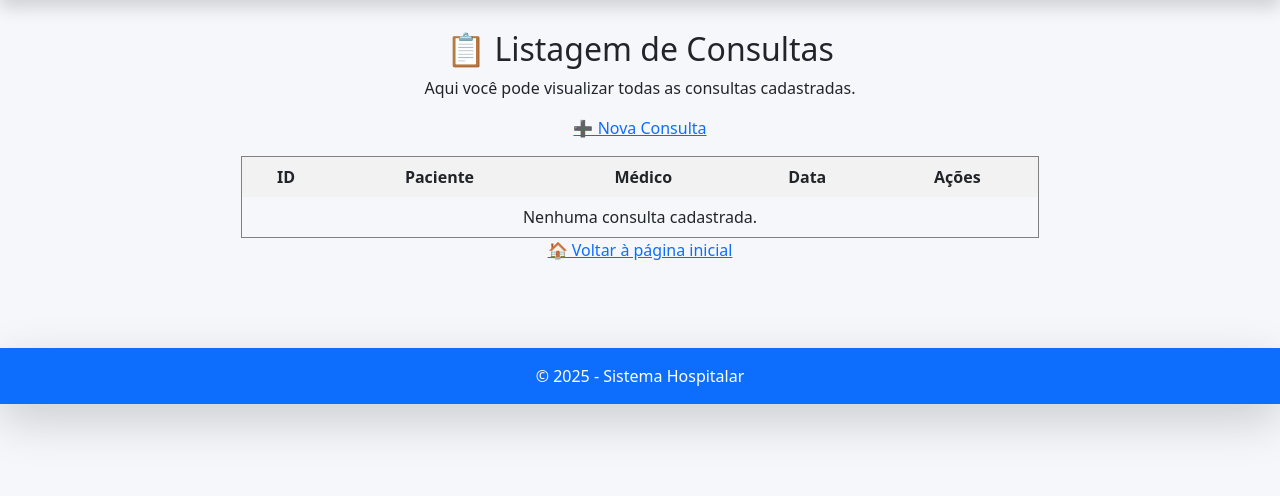
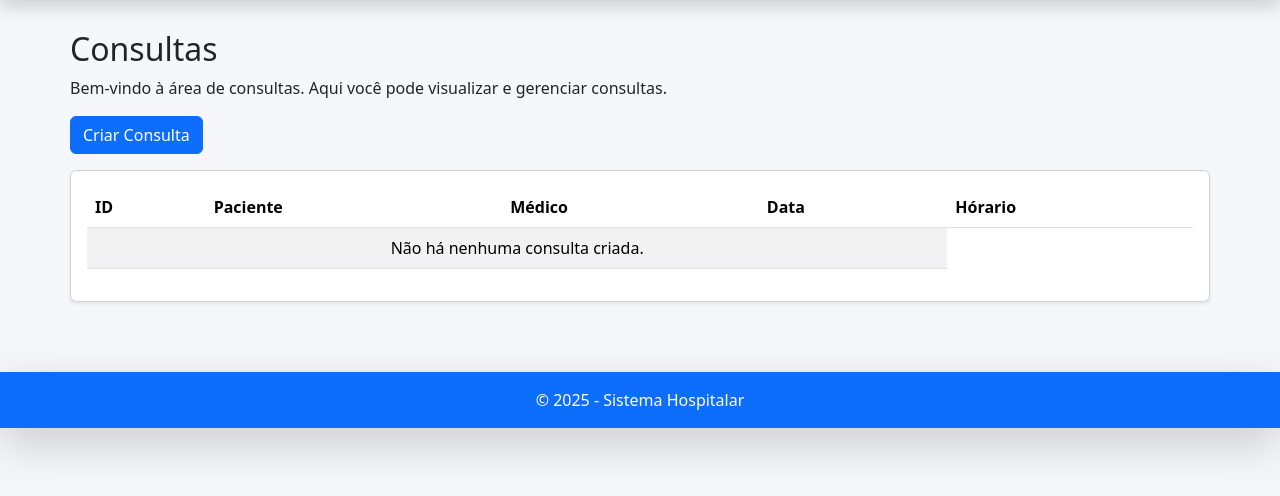
Before and after one commit to CaioAmorim-dev/django-hospital-crud, a Django app: page /consulta/ in a window 1280 px wide. Shown: the part 62-558 px from the top of the page. Run offline with Django 5.2, Linux system fonts and the light colour scheme.

Commit message:
refactor: Alterando estrutura da página home_consultas para listar e criar consultas

```diff
--- a/hospital/templates/consulta/home_consultas.html
+++ b/hospital/templates/consulta/home_consultas.html
@@ -1,45 +1,107 @@
 {% extends 'base.html' %}
 
-{% block title %} Consultas - Sistema Hospitalar {% endblock %}
+{% block title %} Médicos - Sistema Hospitalar {% endblock %}
 
 {% block content %}
+<h2>Consultas</h2>
+<p>Bem-vindo à área de consultas. Aqui você pode visualizar e gerenciar consultas.</p>
 
-<div style="text-align: center;">
+    <!-- BOTÃO DE CRIAR PACIENTE -->
+    <button class="btn btn-primary mb-3" data-bs-toggle="modal" data-bs-target="#modalCriarConsulta">
+    Criar Consulta
+    </button>
 
-    <h2>📋 Listagem de Consultas</h2>
-    <p>Aqui você pode visualizar todas as consultas cadastradas.</p>
 
-    <p><a href="{% url 'criar_consulta' %}">➕ Nova Consulta</a></p>
-
-    <table border="1" cellpadding="8" cellspacing="0" width="70%" style="margin: 0 auto;">
-        <tr bgcolor="#f2f2f2">
+    <!-- TABELA DE PACIENTES -->
+    <div class="card shadow-sm">
+        <div class="card-body">
+            <table class="table table-striped">
+                <thead>
+                    <tr>
                         <th>ID</th>
                         <th>Paciente</th>
                         <th>Médico</th>
                         <th>Data</th>
-            <th>Ações</th>
+                        <th>Hórario</th>
                     </tr>
-
+                </thead>
+                <tbody>
                     {% for consulta in consulta %}
-        <tr align="center">
+                    <tr>
                         <td>{{ consulta.id }}</td>
-            <td>{{ consulta.paciente.nome }}</td>
-            <td>{{ consulta.medico.nome }}</td>
-            <td>{{ consulta.data }}</td>
-            <td>
-                <a href="{% url 'editar_consulta' consulta.id %}">✏️ Editar</a> |
-                <a href="{% url 'excluir_consulta' consulta.id %}">❌ Excluir</a>
+                        <td>{{ consulta.paciente }}</td>
+                        <td>{{ consulta.medico }}</td>
+                        <td>{{ consulta.data}}</td>
+                        <td>{{ consulta.horario}}</td>
+                            <a href="{% url 'editar_consulta' consulta.id %}" class="btn btn-warning btn-sm">Editar</a>
+                            <a href="{% url 'excluir_consulta' consulta.id %}" class="btn btn-danger btn-sm">Excluir</a>
                         </td>
                     </tr>
                     {% empty %}
-        <tr align="center">
-            <td colspan="5">Nenhuma consulta cadastrada.</td>
+                    <tr>
+                        <td colspan="4" class="text-center">
+                            Não há nenhuma consulta criada.
+                        </td>
                     </tr>
-        {% endfor %}
-    </table>
 
-    <p><a href="/">🏠 Voltar à página inicial</a></p>
+                    <!-- Modal Criar Paciente -->
+                    <div class="modal fade" id="modalCriarPaciente" tabindex="-1" aria-hidden="true">
+                    <div class="modal-dialog">
+                        <div class="modal-content">
+
+                        <div class="modal-header">
+                            <h5 class="modal-title">Criar Consulta</h5>
+                            <button type="button" class="btn-close" data-bs-dismiss="modal"></button>
+                        </div>
+
+                        <form method="POST" action="{% url 'criar_consulta' %}">
+                            {% csrf_token %}
+
+                            <div class="modal-body">
+
+                            <div class="mb-3">
+                                <label class="form-label">Nome:</label>
+                                <input type="text" name="Nome" class="form-control" required>
+                            </div>
+
+                            <div class="mb-3">
+                                <label class="form-label">Paciente:</label>
+                                <input type="text" name="Paciente" class="form-control" required>
+                            </div>
+
+                            <div class="mb-3">
+                                <label class="form-label">Médico:</label>
+                                <input type="text" name="Médico" class="form-control" required>
+                            </div>
+
+                            <div class="mb-3">
+                                <label class="form-label">Data:</label>
+                                <input type="date" name="Data" class="form-control" required>
+                            </div>
+
+                            <div class="mb-3">
+                                <label class="form-label">Hórario:</label>
+                                <input type="time" name="Hórario" class="form-control" required>
+                            </div>
 
                             </div>
 
+                            <div class="modal-footer">
+                            <button type="button" class="btn btn-secondary" data-bs-dismiss="modal">Cancelar</button>
+                            <button type="submit" class="btn btn-success">Salvar</button>
+                            </div>
+
+                        </form>
+
+                        </div>
+                    </div>
+                    </div>
+
+                    {% endfor %}
+                </tbody>
+            </table>
+        </div>
+    </div>
+
+</div>
 {% endblock %}
```
Lines whose indentation alone changed are shown as unchanged.
